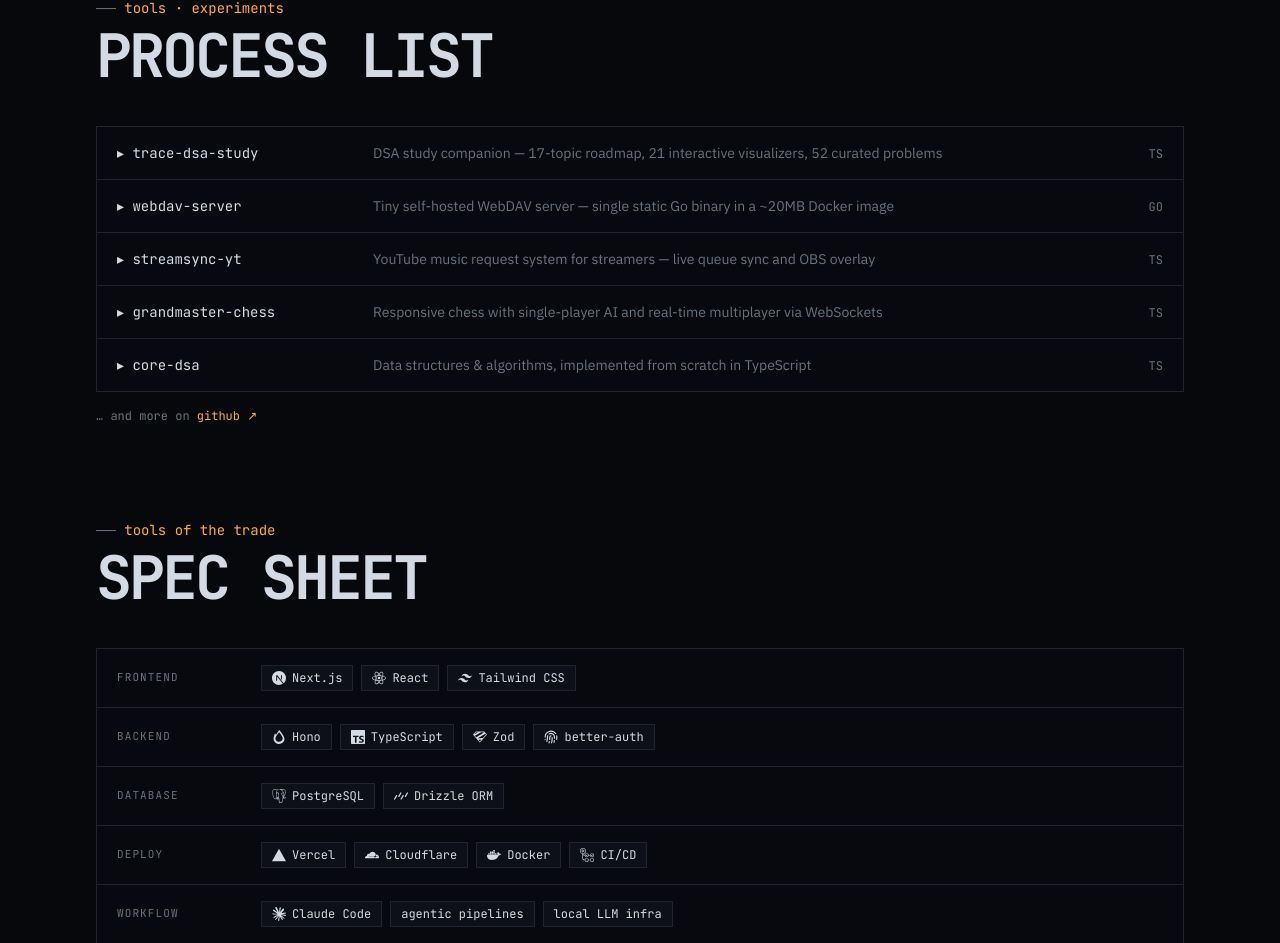
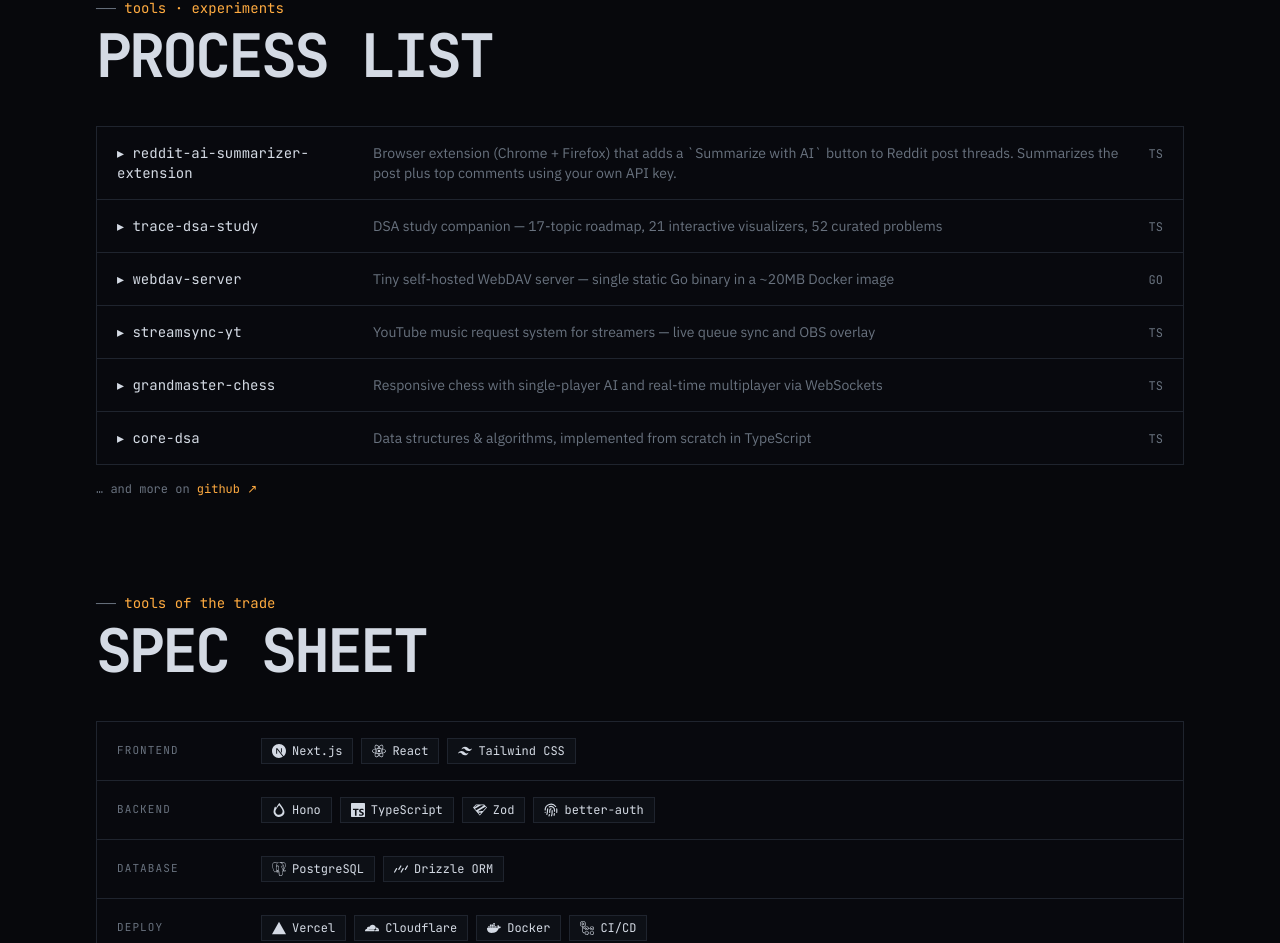
Before and after one commit to haruhadj/portfolio-v2, a Next.js app: page / in a window 1280 px wide. Shown: the part 3195-4138 px from the top of the page. Built offline with nearby package versions, Linux system fonts and the light colour scheme.

Commit message:
feat(processes): add reddit-ai-summarizer-extension

```diff
--- a/app/page.tsx
+++ b/app/page.tsx
@@ -80,6 +80,11 @@
 ];
 
 const processes = [
+  {
+    name: "reddit-ai-summarizer-extension",
+    summary: "Browser extension (Chrome + Firefox) that adds a `Summarize with AI` button to Reddit post threads. Summarizes the post plus top comments using your own API key.",
+    lang: "TS",
+  },
   {
     name: "trace-dsa-study",
     summary:
```
